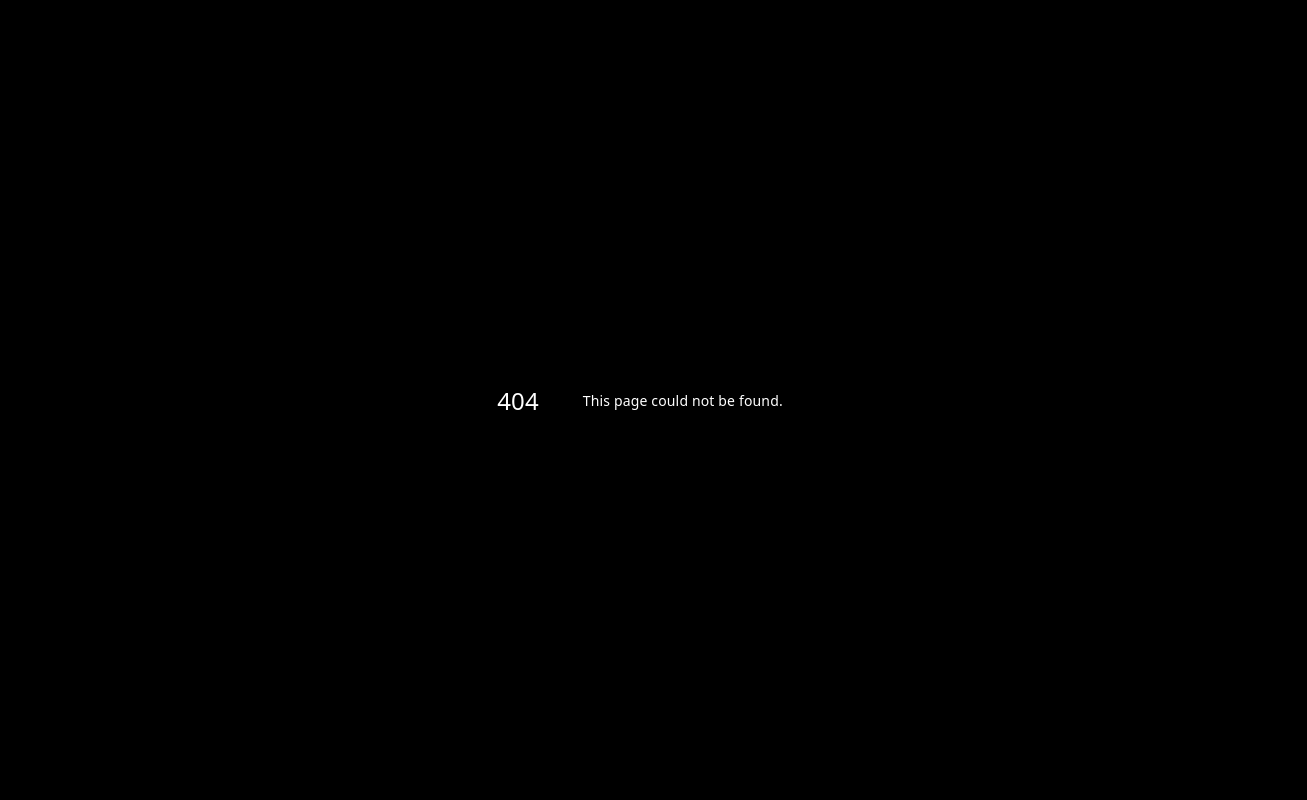
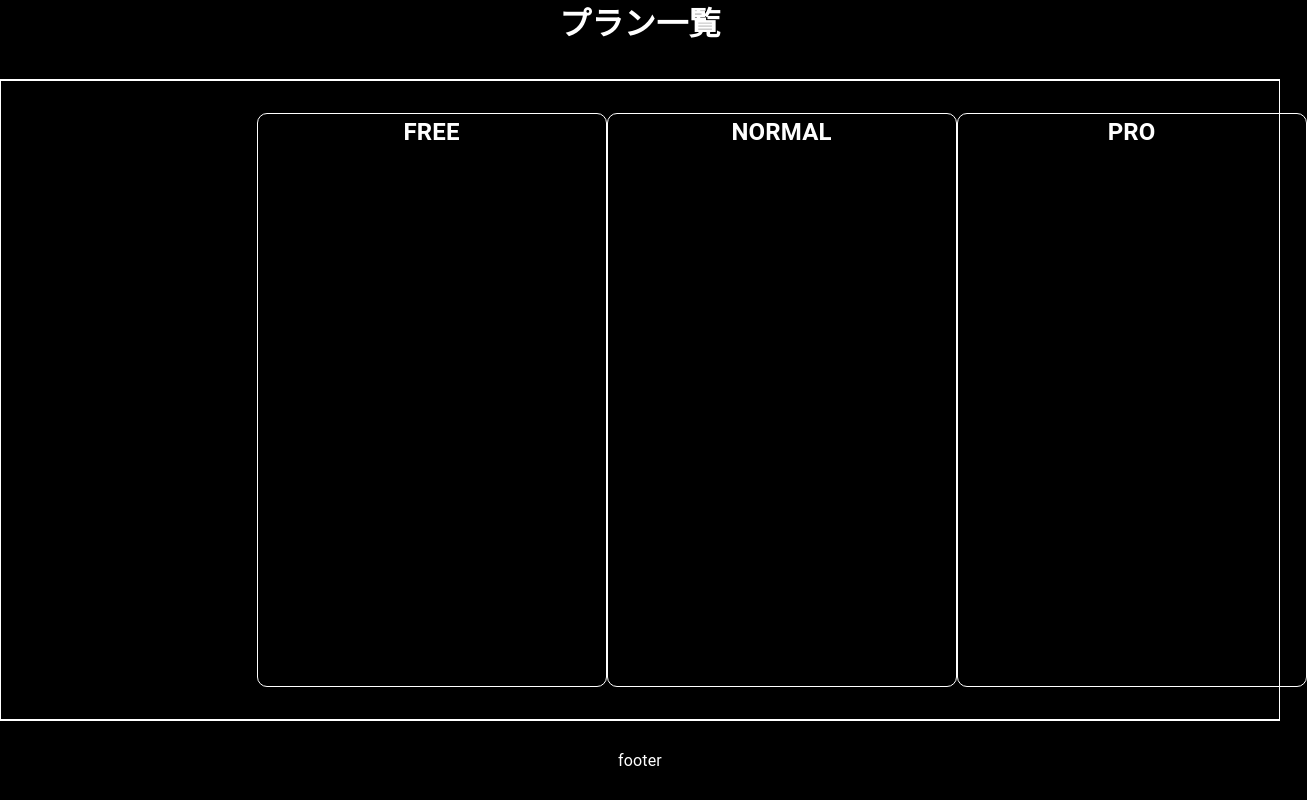
Before and after one commit to chartyx-jp/chartyx-web, a Next.js app: page /Member-registration/plans in a window 1280 px wide. Before the commit this address had no page. Shown: the whole page, 1307 px wide, since content can reach past the window. Built offline with nearby package versions, Linux system fonts and the light colour scheme; what @mui/material-nextjs would draw is missing.

Commit message:
メールアドレス入力画面のフォーム送信先を変更し、プラン一覧ページを新規作成

```diff
--- a/app/Member-registration/page.tsx
+++ b/app/Member-registration/page.tsx
@@ -1,3 +1,4 @@
+// メールアドレス入力画面
 'use client';
 
 import { Box, Button, Typography } from '@mui/material';
@@ -41,7 +42,7 @@ export default function Home() {
             onSubmit={(e) => {
                 e.preventDefault(); // フォームのデフォルトの送信を防ぐ
                 if (!errorMessage) {
-                    router.push('/graph');
+                    router.push('/Member-registration/plans');
                 }
             }}
         >
--- /dev/null
+++ b/app/Member-registration/plans/page.tsx
@@ -0,0 +1,176 @@
+// プラン一覧
+'use client';
+
+import { Box, Button, Typography, Link } from '@mui/material';
+import { useRouter } from 'next/navigation';
+import { useState } from 'react';
+
+export default function plans() {
+
+
+    return (
+        <Box
+            sx={{
+                width: '100vw',
+                height: '100svh',
+                backgroundColor: '#000',
+            }}
+        >
+
+{/* ヘッダー */}
+            <Box
+                sx={{
+                    display: 'flex',
+                    width: '100%',
+                    height: '80px',
+                    borderBottom: 'solid 1px #fff',
+                }}
+            >
+                <Typography
+                    sx={{
+                        fontWeight: 'bold',
+                        color: 'white',
+                        fontSize: '2rem',
+                        margin: '0 auto',
+                    }}
+                    component={'h1'}
+                    textAlign={'center'}
+                >
+                    プラン一覧
+                </Typography>
+            </Box>
+
+{/* ボタンコンテナ */}
+            <Box
+                sx={{
+                    display: 'flex',
+                    width: '100%',
+                    height: '80%',
+                    margin: '0 auto',
+                    alignItems: 'center',
+                    border: 'solid 1px #fff',
+                }}>
+
+{/* フリープラン */}
+                <Box
+                    sx={{
+                        display: 'flex',
+                        alignItems: 'center',
+                        width: '100%',
+                        height: '90%',
+                        marginLeft: '20%',
+                    }}>
+                        <Link href=''
+                            style={{
+                                textDecoration: 'none',
+                                width: '100%',
+                                height: '100%',
+                            }}>
+                            <Box
+                                sx={{
+                                    width: '350px',
+                                    height: '100%',
+                                    color: 'white',
+                                    display: 'flex',
+                                    border: 'solid 1px #fff',
+                                    borderRadius: '10px',
+                                    $hover: {
+                                        backgroundColor: '#00ff00', // ホバー時の色
+                                    },
+                                }}>
+                                    <h2 style={{
+                                        margin: '0 auto',
+                                    }}>
+                                        FREE
+                                    </h2>
+                            </Box>
+                        </Link>
+                </Box>
+
+{/* ノーマルプラン */}
+                <Box
+                    sx={{
+                        display: 'flex',
+                        alignItems: 'center',
+                        width: '100%',
+                        height: '90%',
+                    }}>
+                        <Link href=''
+                            style={{
+                                textDecoration: 'none',
+                                width: '100%',
+                                height: '100%',
+                            }}>
+                            <Box
+                                sx={{
+                                    width: '350px',
+                                    height: '100%',
+                                    color: 'white',
+                                    display: 'flex',
+                                    border: 'solid 1px #fff',
+                                    borderRadius: '10px',
+                                    $hover: {
+                                        backgroundColor: '#00ff00', // ホバー時の色
+                                    },
+                                }}>
+                                    <h2 style={{
+                                        margin: '0 auto',
+                                    }}>
+                                        NORMAL
+                                    </h2>
+                            </Box>
+                        </Link>
+                </Box>
+
+{/* PROプラン */}
+                <Box
+                    sx={{
+                        display: 'flex',
+                        alignItems: 'center',
+                        width: '100%',
+                        height: '90%',
+                        marginRight: '20%',
+                    }}>
+                        <Link href=''
+                            style={{
+                                textDecoration: 'none',
+                                width: '100%',
+                                height: '100%',
+                            }}>
+                            <Box
+                                sx={{
+                                    width: '350px',
+                                    height: '100%',
+                                    color: 'white',
+                                    display: 'flex',
+                                    border: 'solid 1px #fff',
+                                    borderRadius: '10px',
+                                    $hover: {
+                                        backgroundColor: '#00ff00', // ホバー時の色
+                                    },
+                                }}>
+                                    <h2 style={{
+                                        margin: '0 auto',
+                                    }}>
+                                        PRO
+                                    </h2>
+                            </Box>
+                        </Link>
+                </Box>
+            </Box>
+
+{/* フッター */}
+            <Box
+                sx={{
+                    display: 'flex',
+                    alignItems: 'center',
+                    justifyContent: 'center',
+                    width: '100%',
+                    height: '80px',
+                    borderTop: 'solid 1px #fff',
+                }}>
+                footer
+            </Box>
+        </Box>
+    );
+}
```
